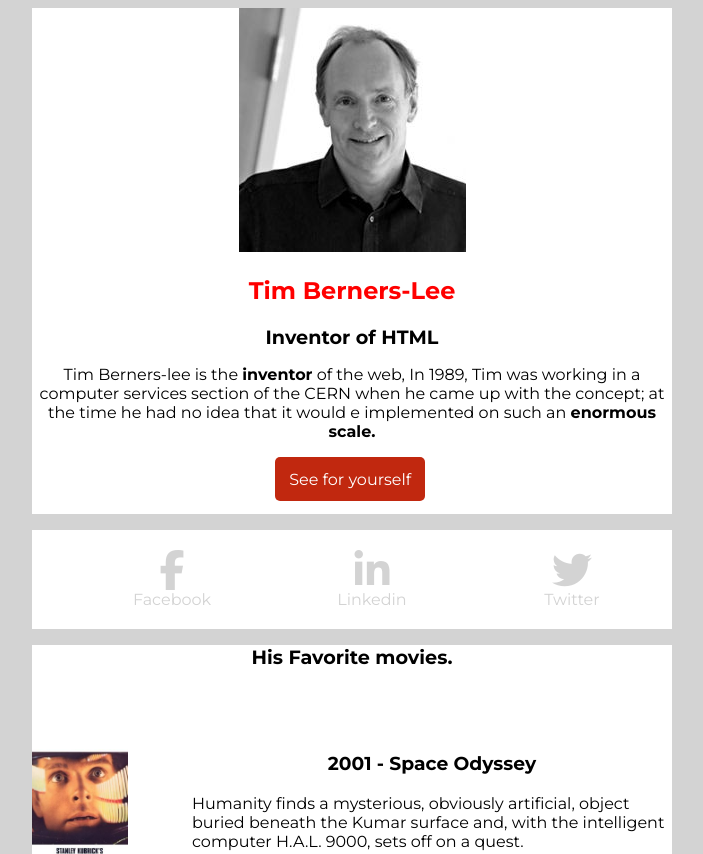
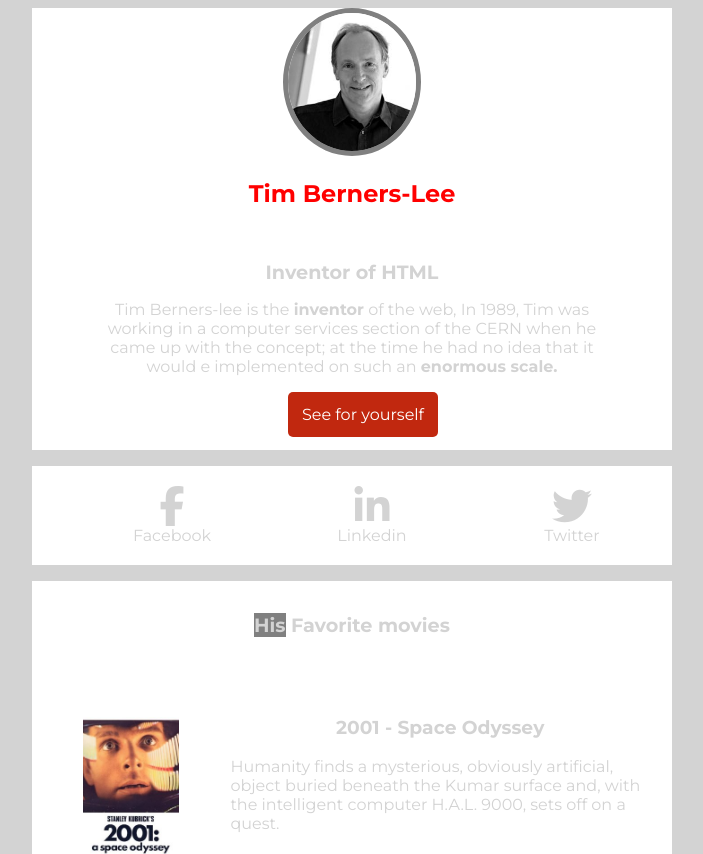
Before and after one commit to anjessen/tim-berners-lee, a plain HTML site: page index.html in a window 1280 px wide. Shown: the top 854 px of the page, without its empty margins (288-991 px from the left). Drawn offline with Linux system fonts and the light colour scheme.

Commit message:
some css change

```diff
--- a/index.html
+++ b/index.html
@@ -10,10 +10,10 @@
 </head>
 <body>
   <section class="top">
-    <img src="img/TimBernersLee.jpeg">
+    <img class="Tim" src="img/TimBernersLee.jpeg">
     <h1>Tim Berners-Lee</h1>
     <h2>Inventor of HTML</h2>
-    <p>Tim Berners-lee is the <b>inventor</b> of the web, In 1989, Tim was working in a computer services section of the CERN when he came up with the concept; at the time he had no idea that it would e implemented on such an <b>enormous scale.</b></p>
+    <p class ="p-top">Tim Berners-lee is the <b>inventor</b> of the web, In 1989, Tim was working in a computer services section of the CERN when he came up with the concept; at the time he had no idea that it would e implemented on such an <b>enormous scale.</b></p>
     <a class="bouton" href="https://fr.wikipedia.org/wiki/Tim_Berners-Lee" target="_blank">See for yourself</a>
   </section>
   <section class="social-media">
@@ -40,7 +40,7 @@
   </section>
 
   <section class="movie">
-    <h2>His Favorite movies.</h2>
+    <h2><span>His</span> Favorite movies</h2>
     <section class="movie-content">
       <img class="img-movie" src="img/2001.jpeg">
       <section class="description>">
--- a/style.css
+++ b/style.css
@@ -5,12 +5,23 @@ body {
   margin-left: 25%;
   margin-right: 25%;
   background-color: lightgrey;
+  color: lightgrey;
 }
 
 .top {
   background-color: white;
   text-align: center;
   padding-bottom: 2%;
+}
+
+.p-top {
+  margin-left: 10%;
+  margin-right: 10%;
+}
+.Tim {
+  width: 20%;
+  border-radius: 50%;
+  border: 5px solid grey;
 }
 
 h1 {
@@ -20,6 +31,11 @@ h1 {
 h2 {
   font-size: 1.2em;
   text-align: center;
+  padding-top: 5%;
+}
+
+p{
+  margin-right: 4%;
 }
 .movie {
   background-color: white;
@@ -56,12 +72,12 @@ i{
 	display: block;
 	width: 150px;
 	text-align: center;
-	vertical-align: middle;
+	/*vertical-align: middle;*/
 	background-color: #c1280f;
 	border-radius: 5px;
 	color: #fff;
-	margin-left: 38%;
-	margin-top: 2%;
+	margin-left: 40%;
+	/*margin-top: 2%;*/
   padding-top: 2%;
   padding-bottom: 2%;
 }
@@ -83,10 +99,12 @@ a:link
   padding-top: 20%;
   display: flex;
   flex-wrap: wrap;
+  margin-right: 20%;
 }
 
 .img-movie {
-  padding-right: 10%;
+  margin-left: 8%;
+  padding-right: 8%;
   width:15%;
   height: 15%;
   padding-top: 10%;
@@ -95,4 +113,9 @@ a:link
 h3 {
   text-align: center;
   padding-top: 10%;
+  margin-right: 5%;
 }
+
+span {
+  background-color: grey;
+}
```
